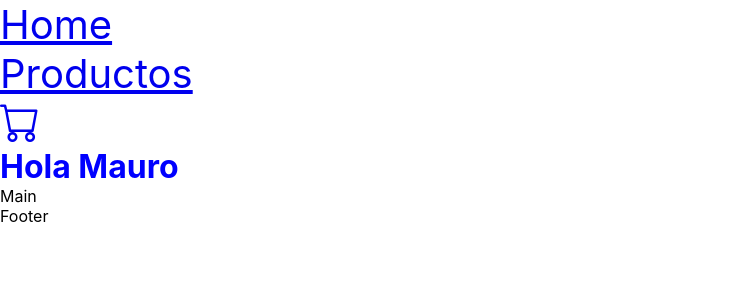
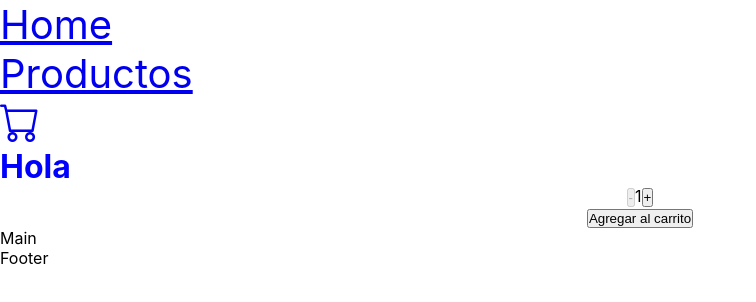
Before and after one commit to mauromontecino/tienda-ropa, a React (Create React App) app: page / in a window 1280 px wide. Shown: the top 302 px of the page, without its empty margins (0-756 px from the left). Built offline with nearby package versions, Linux system fonts and the light colour scheme.

Commit message:
ItemCount

```diff
--- /dev/null
+++ b/src/components/ItemCount/ItemCount.module.css
@@ -0,0 +1,3 @@
+.contador {
+  text-align: center;
+}
--- /dev/null
+++ b/src/components/ItemCount/index.jsx
@@ -0,0 +1,35 @@
+import React, { useState, useEffect } from "react";
+import estilos from "./ItemCount.module.css";
+
+export const ItemCount = ({ initial, stock, onAdd }) => {
+  const [count, setCount] = useState(parseInt(initial));
+
+  const sumar = () => {
+    setCount(count + 1);
+  };
+  const restar = () => {
+    setCount(count - 1);
+  };
+  useEffect(() => {
+    setCount(parseInt(initial));
+  }, [initial]);
+
+  return (
+    <div className={estilos.contador}>
+      <button disabled={count <= 1} onClick={restar}>
+        -
+      </button>
+      <span>{count}</span>
+      <button disabled={count >= stock} onClick={sumar}>
+        +
+      </button>
+      <div>
+        <button disabled={stock <= 0} onClick={() => onAdd(count)}>
+          Agregar al carrito
+        </button>
+      </div>
+    </div>
+  );
+};
+
+export default ItemCount;
--- a/src/components/ItemListContainer/index.jsx
+++ b/src/components/ItemListContainer/index.jsx
@@ -1,8 +1,18 @@
 import React from "react";
 import Title from "../Title";
+import ItemCount from "../ItemCount";
 
-export const ItemListContainer = () => {
-  return <Title greeting="Mauro" />;
+export const ItemListContainer = ({ saludar }) => {
+  const onAdd = (cantidad) => {
+    console.log(`Compraste ${cantidad}`);
+  };
+
+  return (
+    <>
+      <Title saludo={saludar} />
+      <ItemCount initial={1} stock={10} onAdd={onAdd} />
+    </>
+  );
 };
 
 export default ItemListContainer;
--- a/src/components/Title/index.jsx
+++ b/src/components/Title/index.jsx
@@ -2,7 +2,7 @@ import React from "react";
 import estilos from "./Title.module.css";
 
 export const Title = (props) => {
-  return <h1 className={estilos.NavBar}> Hola {props.greeting}</h1>;
+  return <h1 className={estilos.NavBar}> Hola {props.saludo}</h1>;
 };
 
 export default Title;
```
